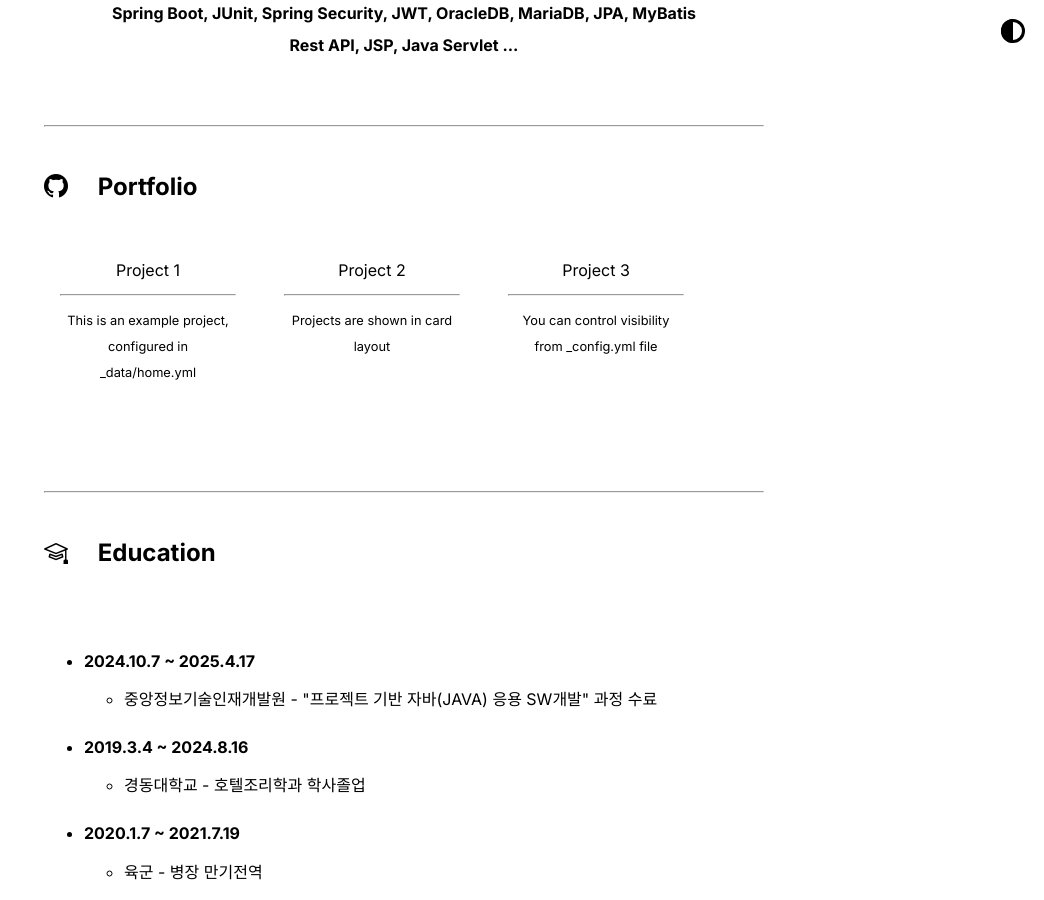
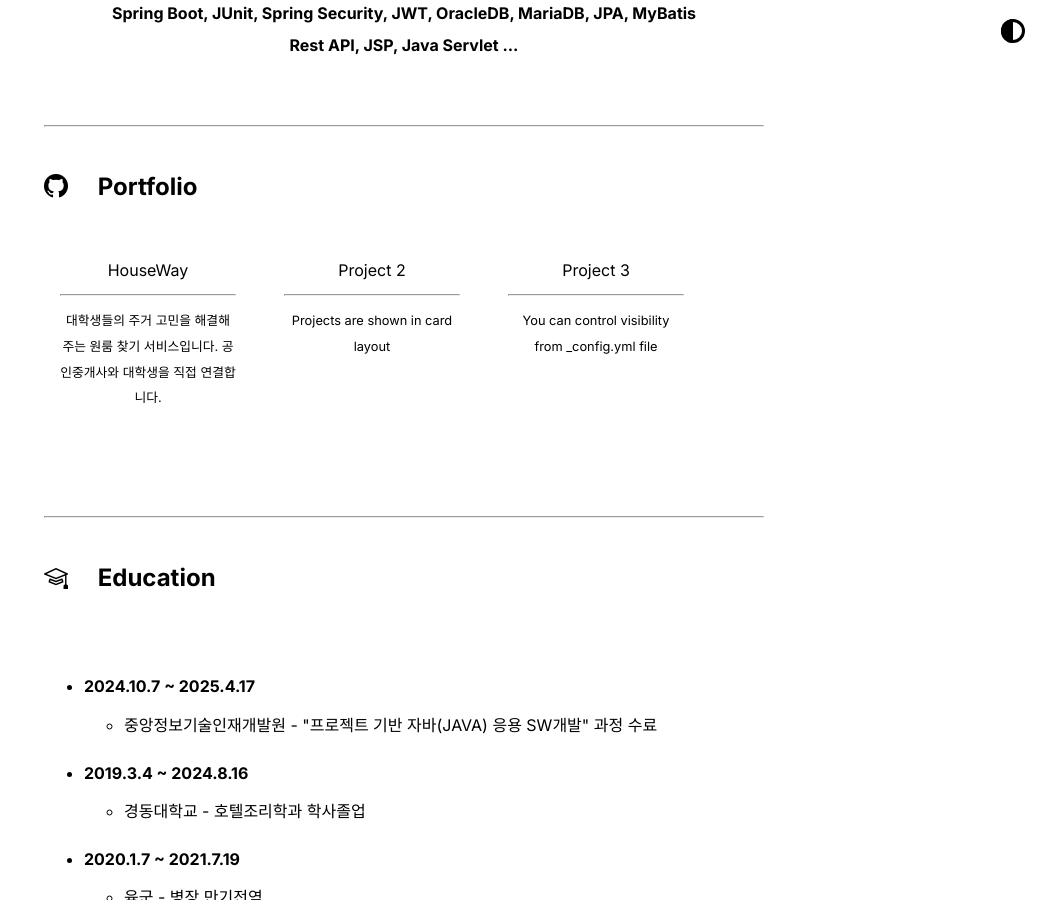
Before and after one commit to BangJeongBin/BangJeongBin.github.io, a Jekyll site: the page built from index.md, in a window 1280 px wide and 900 px high, scrolled down 902 px. Shown: the whole window, without its empty margins (236-1280 px from the left). Built offline with Jekyll 4.4.1, drawn with Linux system fonts in a browser that asks for light colours; part of the change alters nothing that is shown.

Commit message:
modify/houseway

````diff
--- a/_data/home.yml
+++ b/_data/home.yml
@@ -12,9 +12,9 @@ navbar_entries:
     url: blog
 
 project_entries:
-  - title: Project 1
-    url: overview-post
-    desc: This is an example project, configured in _data/home.yml
+  - title: HouseWay
+    url: houseway
+    desc: 대학생들의 주거 고민을 해결해 주는 원룸 찾기 서비스입니다. 공인중개사와 대학생을 직접 연결합니다.
 
   - title: Project 2
     url: overview-post
--- /dev/null
+++ b/_posts/2025-05-05-houseway.md
@@ -0,0 +1,244 @@
+---
+layout: post
+---
+
+## 1. 프로젝트 소개
+---
+ - **프로젝트 개요**
+	 - 대학생들을 위한 원룸 매물을 찾는 플랫폼 서비스. 매물을 올린 **공인중개사**와 **사용자(주로 대학생)**를 연결해주어 복잡한 과정 없이 대학생들 및 단기 거주자 특화 거래 주선.
+   - 금액은 명시된대로만  앱에서 **바로 결제**하는 서비스와 거래 전 과정을 투명하게 진행.
+
+  <br>
+
+- **개발 기간 , 투입 인원**
+	- 2025.02.24 ~ 2025.03.14 / 3 주
+	- 3 인
+
+<br>
+
+- **프로젝트 목표**
+	- RESTful API 설계 및 개발
+	- Spring Boot 기반의 백엔드 구조 설계 및 구현
+	- 사용자가 매물을 조회하고 예약할 수 있는 부동산 시스템 구축
+	- 단위 테스트 및 통합 테스트 작성으로 코드 품질 향상
+
+<br>
+
+- **담당 역할** [본인]
+	- 관리자 페이지 모든 기능 담당
+
+<br>
+
+## 2. 개발 환경
+---
+- **Language**
+	- `Java 17 (JDK 17.0.13)`
+
+- **Framework & Library**
+	- `Spring Boot 2.7.18`
+	- `MyBatis`
+
+- **Database**
+	- `MySQL`
+	- `MariaDB 10.11`
+
+- **Server**
+	- `Apache Tomcat 8.5.63`
+
+- **Tools**
+	- `IntelliJ IDEA`
+	- `GitHub`
+
+<!-- - **API**
+	-  -->
+
+<br>
+
+## 3. 주요 기능
+---
+- RESTful API 설계 및 개발
+- Spring Boot 기반의 백엔드 구조 설계 및 구현
+- MariaDB와 MyBatis를 통한 데이터베이스 연동
+- 단위 테스트 및 통합 테스트 작성으로 코드 품질 향상
+
+<br>
+
+- **사용자**
+	- 매물을 조회하고 예약할 수 있는 부동산 백엔드 시스템 구축
+	- 회원 가입 및 로그인 기능 구현, API 인증 적용
+
+- **관리자**
+	- 모든 매물을 관리할 수 있는 관리용 API(모든 권한 부여) 제공
+	- 회원을 관리하고 모니터링 하는 고객지원을 제공
+	- 예약된 매물과 회원을 공인중개사와 매칭
+
+<br>
+
+## 4. 핵심 구현
+---
+### 유저 페이지
+
+![메인페이지](./assets/images/project_img/houseway/main_page.png)
+
+- **메인 페이지**
+
+<br>
+
+![매물페이지1](./assets/images/project_img/houseway/estate_page.png)
+
+- **매물 페이지**
+
+<br>
+
+![매물페이지2](./assets/images/project_img/houseway/estate_page2.png)
+
+- **검색 및 페이징 처리**
+
+<br>
+
+### 관리자 페이지
+
+![관리자페이지1](./assets/images/project_img/houseway/admin1.png)
+
+- **관리자 로그인 1**
+
+<br>
+
+![관리자페이지2](./assets/images/project_img/houseway/admin2.png)
+
+- **관리자 로그인 2**
+
+<br>
+
+![관리자페이지3](./assets/images/project_img/houseway/admin3.png)
+
+- **관리자 예약 관리 1**
+
+<br>
+
+![관리자페이지4](./assets/images/project_img/houseway/admin4.png)
+
+- **관리자 예약 관리 2**
+
+<br>
+
+![관리자페이지5](./assets/images/project_img/houseway/admin5.png)
+
+- **관리자 세션 타이머**
+
+<br>
+
+![관리자페이지6](./assets/images/project_img/houseway/admin6.png)
+
+- **회원가입**
+
+<br>
+
+
+
+## Ruby
+```ruby
+require 'gmail'
+require 'time'
+require 'yaml'
+require 'erb'
+
+if ARGV.length != 2
+  puts "Syntax: #{__FILE__} gmail-username gmail-password"
+  exit
+end
+
+config = YAML.load_file("#{File.dirname(__FILE__)}/config.yaml")
+body = ERB.new(config['body'])
+
+gmail = Gmail.connect(ARGV[0], ARGV[1])
+
+# variable 'name' is important given it is used in body as well
+for name, email_id in config['to'] do
+  puts "sending to #{email_id}"
+  email = gmail.compose do
+    to email_id
+    from config['from']
+    subject config['subject']
+    body body.result(binding)
+    end
+  email.deliver!
+end
+
+gmail.logout
+```
+
+## Javascript
+```javascript
+const path = require('path');
+const { merge } = require('webpack-merge');
+const common = require('./webpack.common.js');
+
+module.exports = merge(common, {
+  mode: 'development',
+  devtool: 'inline-source-map',
+  devServer: {
+    writeToDisk: true,
+    contentBase: path.join(__dirname, 'dist'),
+    publicPath: path.join(__dirname, 'dist'),
+    compress: true,
+    port: 8000,
+  },
+});
+```
+
+## Elixir
+```elixir
+defmodule MyAppWeb.BearerAuth do
+
+  import Plug.Conn
+  alias MyApp.Account
+
+  def init(options) do
+    options
+  end
+
+  def call(conn, _options) do
+    case get_bearer_auth_token(conn) do
+      nil ->
+        conn |> unauthorized()
+      :error ->
+        conn |> unauthorized()
+      auth_token ->
+        account =
+          Account.get_from_token(auth_token)
+        if account do
+          assign(conn, :current_account, account)
+        else
+          conn |> unauthorized()
+        end
+    end
+  end
+
+  defp get_bearer_auth_token(conn) do
+    with ["Bearer " <> auth_token] <- get_req_header(conn, "authorization") do
+      auth_token
+    else
+      _ -> :error
+    end
+  end
+
+  defp unauthorized(conn) do
+    conn
+    |> resp(401, "Unauthorized")
+    |> halt()
+  end
+end
+
+```
+
+## CSS
+```css
+.highlight, pre code, blockquote {
+  border-radius: 0.5em;
+}
+blockquote {
+  background-color: var(--bg-secondary);
+  border: 1px var(--border) solid;
+}
+```
````
Also changed, not shown: assets/images/project_img/houseway/admin1.png (added), assets/images/project_img/houseway/admin2.png (added), assets/images/project_img/houseway/admin3.png (added), assets/images/project_img/houseway/admin4.png (added), assets/images/project_img/houseway/admin5.png (added), assets/images/project_img/houseway/admin6.png (added), assets/images/project_img/houseway/estate_page.png (added), assets/images/project_img/houseway/estate_page2.png (added), 1 other file.
